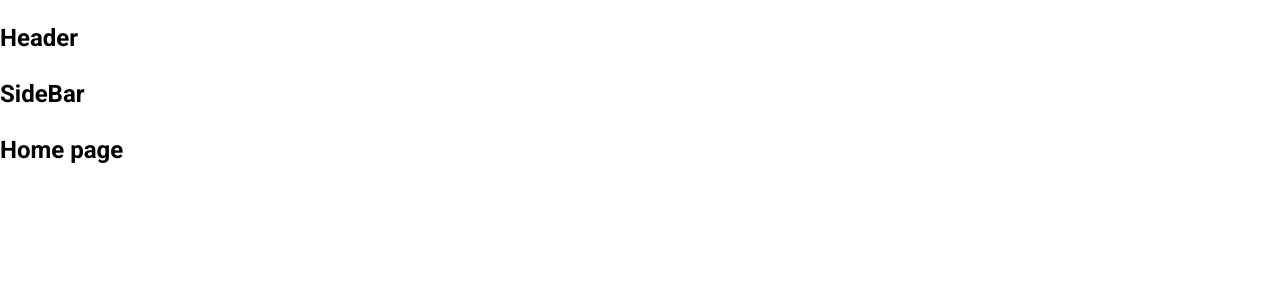
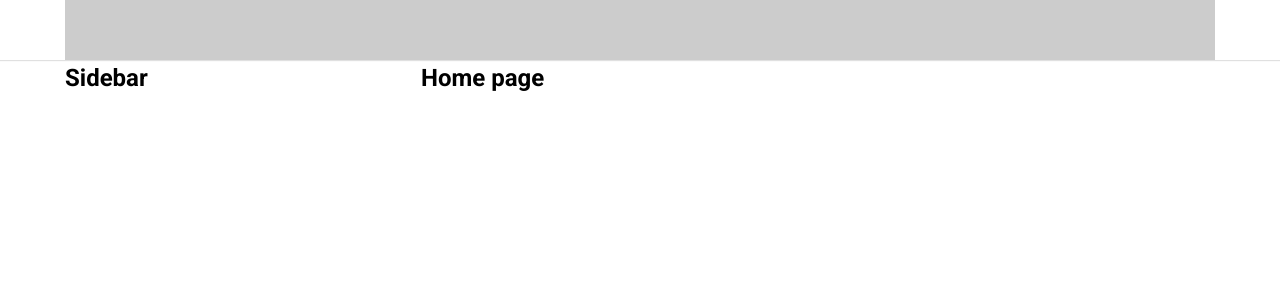
Before and after one commit to RealHuyPhan/tiktok-ui-clone, a React (Create React App) app: page / in a window 1280 px wide. Shown: the top 300 px of the page. Built offline with nearby package versions, Linux system fonts and the light colour scheme.

Commit message:
Setup layout

```diff
--- a/package.json
+++ b/package.json
@@ -6,6 +6,7 @@
     "@testing-library/jest-dom": "^5.16.5",
     "@testing-library/react": "^13.4.0",
     "@testing-library/user-event": "^13.5.0",
+    "classnames": "^2.3.2",
     "normalize.css": "^8.0.1",
     "react": "^18.2.0",
     "react-dom": "^18.2.0",
--- a/src/components/GlobalStyles/GlobalStyles.scss
+++ b/src/components/GlobalStyles/GlobalStyles.scss
@@ -5,12 +5,14 @@
     --primary: #fe2c55;
 }
 
+* {
+    margin: 0;
+    padding: 0;
+    box-sizing: border-box;
+}
+
 html {
     font-size: 62.5%;
-}
-
-* {
-    box-sizing: border-box;
 }
 
 body {
--- /dev/null
+++ b/src/components/Layout/DefaultLayout/DefaultLayout.module.scss
@@ -0,0 +1,14 @@
+.wrapper {
+    display: flex;
+    flex-direction: column;
+    align-items: center;
+}
+
+.container {
+    width: 1150px;
+    display: flex;
+}
+
+.content {
+    flex: 1;
+}
--- /dev/null
+++ b/src/components/Layout/DefaultLayout/Sidebar/Sidebar.module.scss
@@ -0,0 +1,3 @@
+.wrapper {
+    width: 356px;
+}
--- a/src/components/Layout/DefaultLayout/Sidebar/index.js
+++ b/src/components/Layout/DefaultLayout/Sidebar/index.js
@@ -1,5 +1,14 @@
+import classNames from "classnames/bind";
+import styles from "./Sidebar.module.scss";
+
+const cx = classNames.bind(styles);
+
 function SideBar() {
-    return <h2>SideBar</h2>;
+    return (
+        <aside className={cx("wrapper")}>
+            <h2>Sidebar</h2>
+        </aside>
+    );
 }
 
 export default SideBar;
--- a/src/components/Layout/DefaultLayout/index.js
+++ b/src/components/Layout/DefaultLayout/index.js
@@ -1,13 +1,17 @@
 import Header from "~/components/Layout/components/Header";
 import SideBar from "./Sidebar";
+import styles from "./DefaultLayout.module.scss";
+import classNames from "classnames/bind";
+
+const cx = classNames.bind(styles);
 
 function DefaultLayout({ children }) {
     return (
-        <div>
+        <div className={cx("wrapper")}>
             <Header />
-            <div className="container">
+            <div className={cx("container")}>
                 <SideBar />
-                <div className="content">{children}</div>
+                <div className={cx("content")}>{children}</div>
             </div>
         </div>
     );
--- a/src/components/Layout/HeaderOnly/index.js
+++ b/src/components/Layout/HeaderOnly/index.js
@@ -1,6 +1,6 @@
 import Header from "~/components/Layout/components/Header";
 
-function DefaultLayout({ children }) {
+function HeaderOnly({ children }) {
     return (
         <div>
             <Header />
@@ -11,4 +11,4 @@
     );
 }
 
-export default DefaultLayout;
+export default HeaderOnly;
--- /dev/null
+++ b/src/components/Layout/components/Header/Header.module.scss
@@ -0,0 +1,13 @@
+.wrapper {
+    width: 100%;
+    height: 60px;
+    box-shadow: 0px 1px 1px rgb(0 0 0 / 12%);
+    display: flex;
+    justify-content: center;
+}
+
+.inner {
+    height: 100%;
+    width: 1150px;
+    background-color: #ccc;
+}
--- a/src/components/Layout/components/Header/index.js
+++ b/src/components/Layout/components/Header/index.js
@@ -1,5 +1,14 @@
+import styles from "./Header.module.scss";
+import classNames from "classnames/bind";
+
+const cx = classNames.bind(styles);
+
 function Header() {
-    return <h2>Header</h2>;
+    return (
+        <header className={cx("wrapper")}>
+            <div className={cx("inner")}></div>
+        </header>
+    );
 }
 
 export default Header;
```
Also changed, not shown: 1 other file (tests, documents, lock files or other folders).
